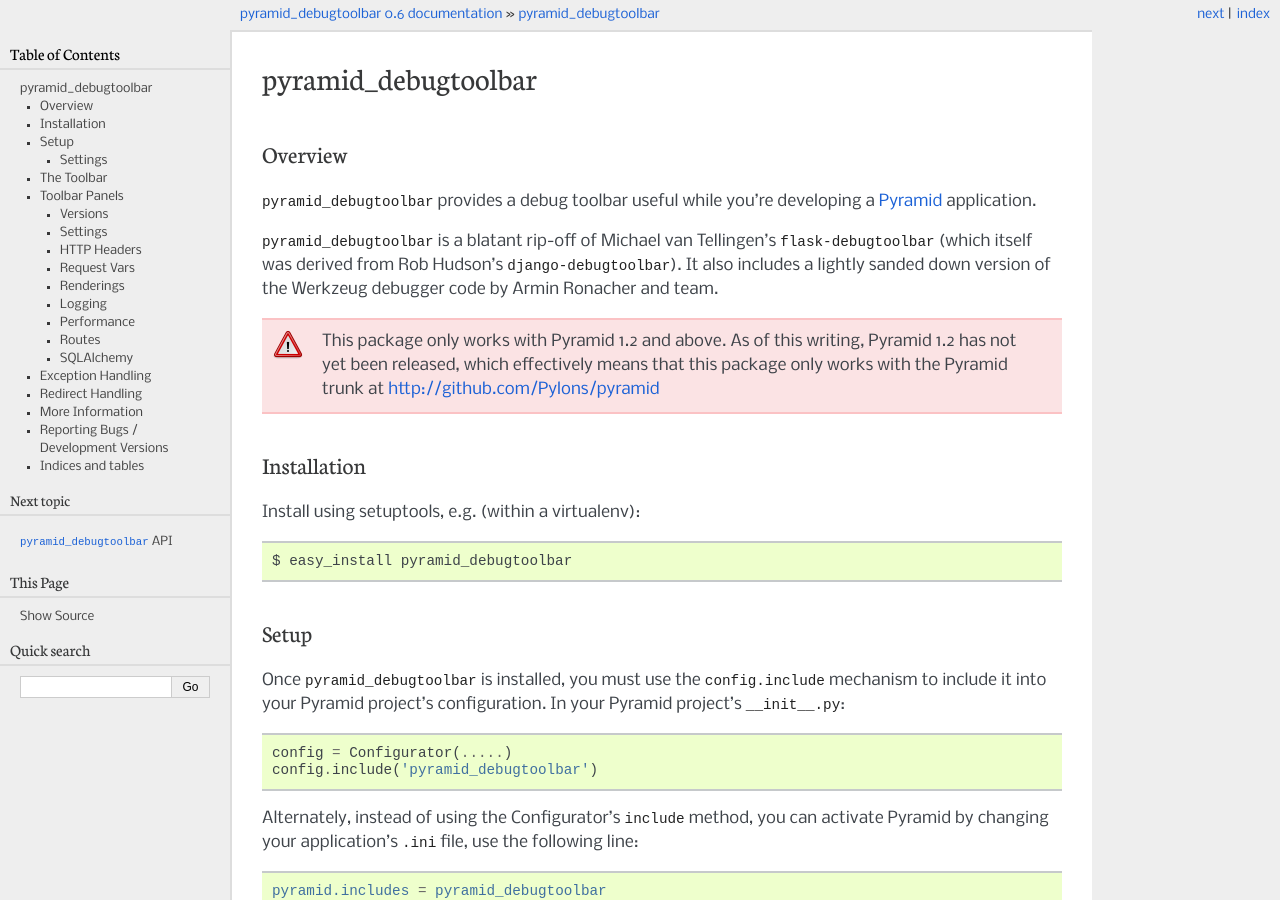
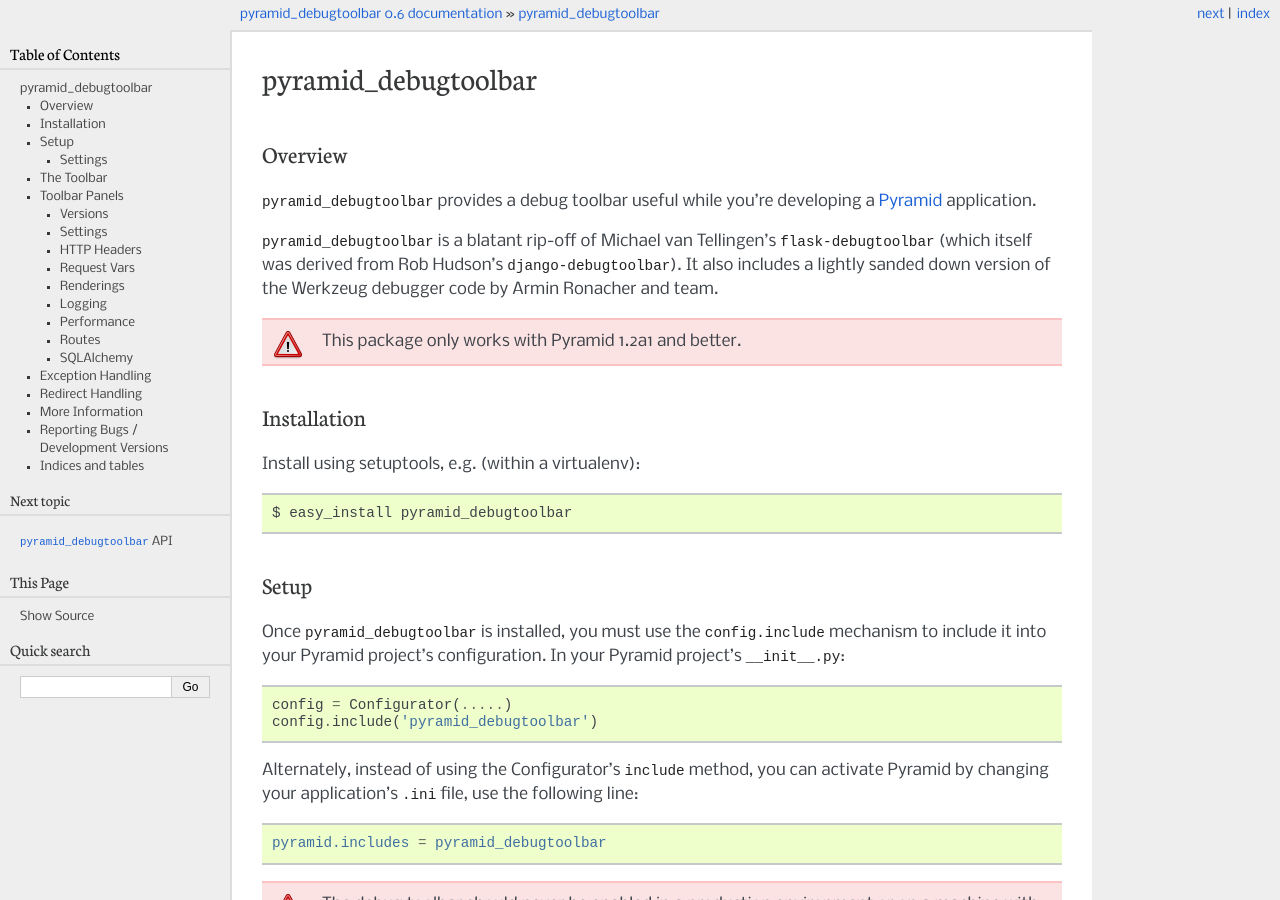
Before and after one commit to Pylons/pyramid_debugtoolbar, a Sphinx documentation site: the page built from docs/index.rst, in a window 1280 px wide and 900 px high. Built offline with Sphinx 7.4.7, drawn with Linux system fonts in a browser that asks for light colours.

Commit message:
prep for 0.7

```diff
--- a/CHANGES.txt
+++ b/CHANGES.txt
@@ -1,3 +1,8 @@
+0.7 (2011-08-24)
+---------------
+
+- Docs-only changes.
+
 0.6 (2011-08-21)
 ----------------
 
--- a/README.rst
+++ b/README.rst
@@ -4,8 +4,7 @@
 ``pyramid_debugtoolbar`` provides a debug toolbar useful while you're
 developing your Pyramid application.
 
-This code requires the Pyramid trunk (aka 1.1.1dev); no released version of
-Pyramid (e.g. 1.0 or 1.1) will run it.
+This code requires Pyramid 1.2a1 or better.
 
 Note that ``pyramid_debugtoolbar`` is a blatant rip-off of Michael van
 Tellingen's ``flask-debugtoolbar`` (which itself was derived from Rob
--- a/docs/index.rst
+++ b/docs/index.rst
@@ -12,10 +12,7 @@
 ``django-debugtoolbar``).  It also includes a lightly sanded down version of
 the Werkzeug debugger code by Armin Ronacher and team.
 
-.. warning:: This package only works with Pyramid 1.2 and above.  As of
-   this writing, Pyramid 1.2 has not yet been released, which effectively
-   means that this package only works with the Pyramid trunk at
-   http://github.com/Pylons/pyramid
+.. warning:: This package only works with Pyramid 1.2a1 and better.
 
 Installation
 ------------
--- a/setup.py
+++ b/setup.py
@@ -30,7 +30,7 @@
     ]
 
 setup(name='pyramid_debugtoolbar',
-      version='0.6',
+      version='0.7',
       description=('A package which provides an interactive HTML debugger '
                    'for Pyramid application development'),
       long_description=README + '\n\n' + CHANGES,
```
